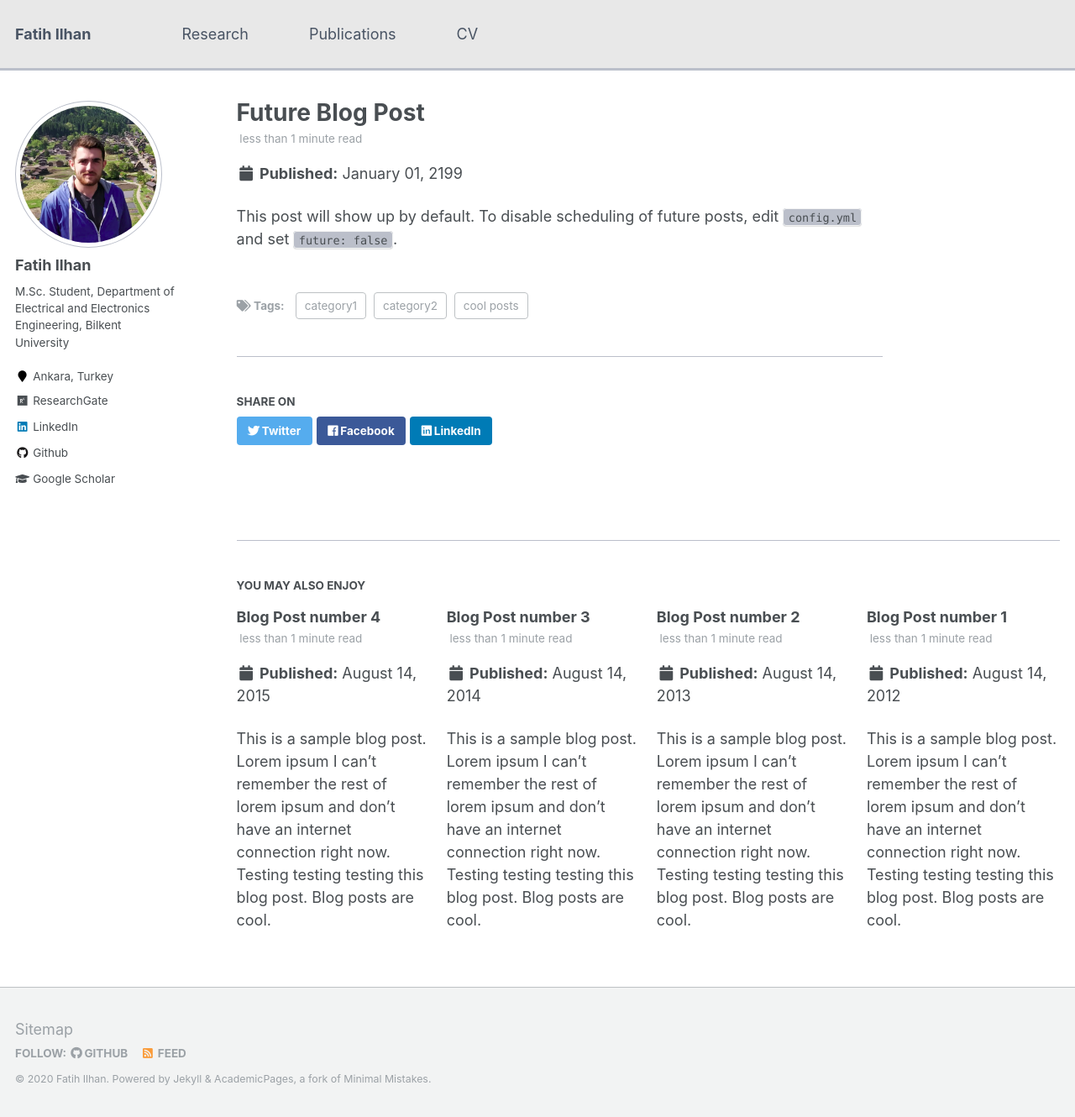
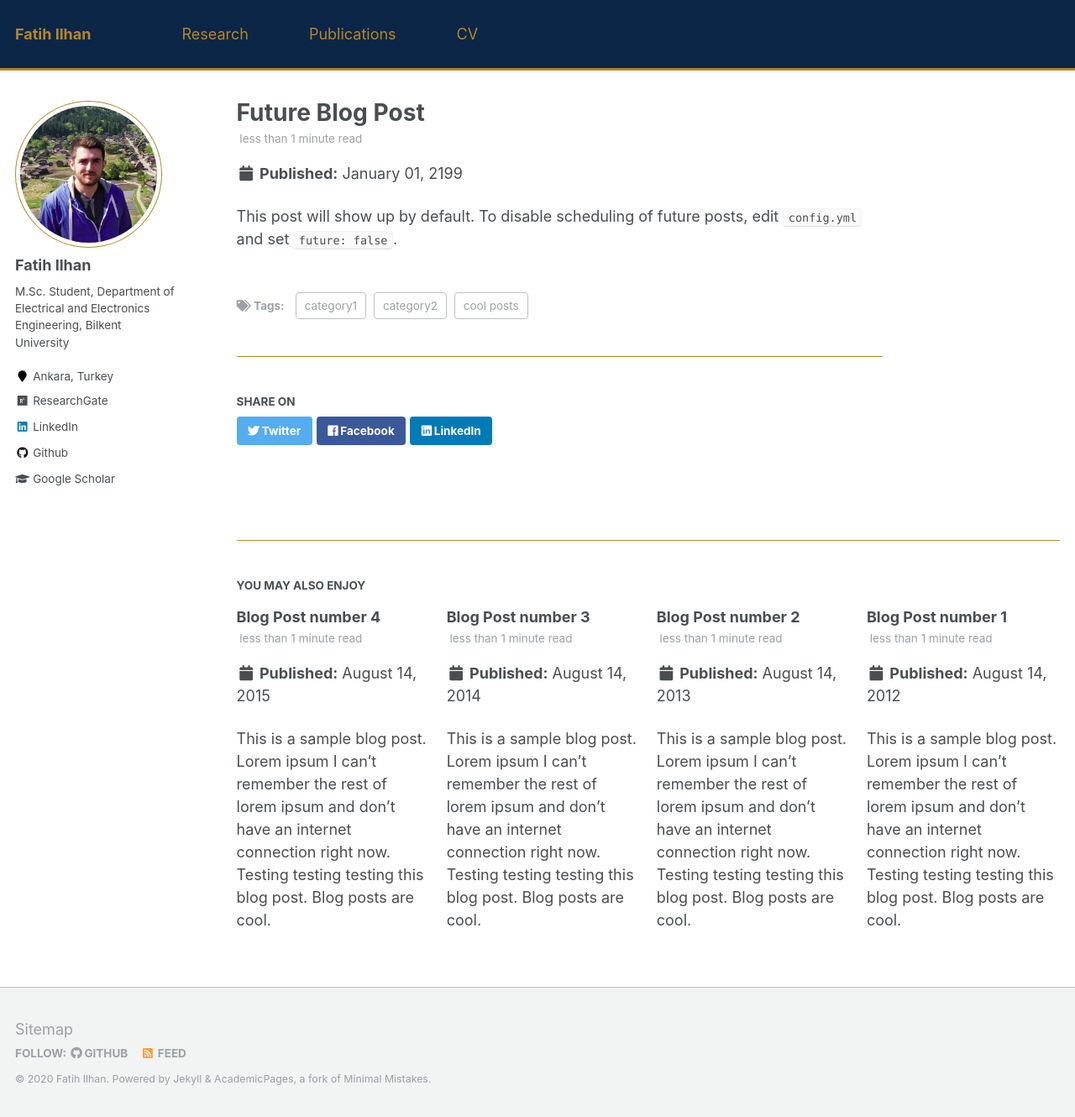
Before and after one commit to fatih-ilhan/fatih-ilhan.github.io, a Jekyll site: the page built from _posts/2199-01-01-future-post.md, in a window 1280 px wide and 1330 px high. Shown: the whole window at 84% size. Built offline with Jekyll 4.4.1, drawn with Linux system fonts in a browser that asks for light colours.

Commit message:
color update

```diff
--- a/_sass/_variables.scss
+++ b/_sass/_variables.scss
@@ -54,12 +54,12 @@ $light-gray                 : mix(#fff, $gray, 50%);
 $lighter-gray               : mix(#fff, $gray, 90%);
 
 $body-color                 : #fff;
-$masthead-background-color  : #e8e8e8;
+$masthead-background-color  : #0c2647;
 $background-color           : #fff;
-$code-background-color      : #bbbfca;
+$code-background-color      : #fafafa;
 $code-background-color-dark : $light-gray;
 $text-color                 : $dark-gray;
-$border-color               : #bbbfca;
+$border-color               : #b58726;
 
 $primary-color              : #7a8288;
 $success-color              : #62c462;
@@ -94,7 +94,7 @@ $xing-color                 : #006567;
 $link-color                 : #1b569e;
 $link-color-hover           : mix(#000, $link-color, 25%);
 $link-color-visited         : mix(#fff, $link-color, 25%);
-$masthead-link-color        : #495464;
+$masthead-link-color        : #b58726;
 $masthead-link-color-hover  : mix(#fff, $masthead-link-color, 25%);
 
 
```
